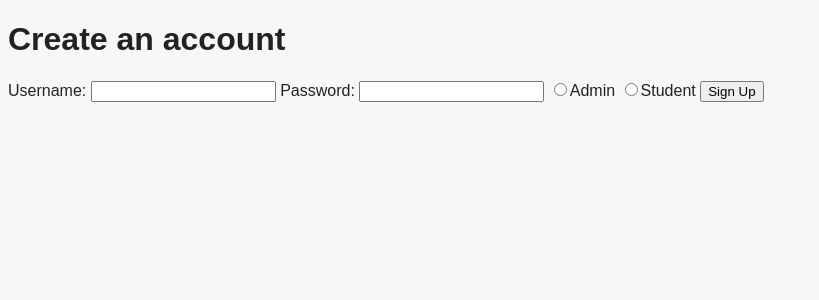
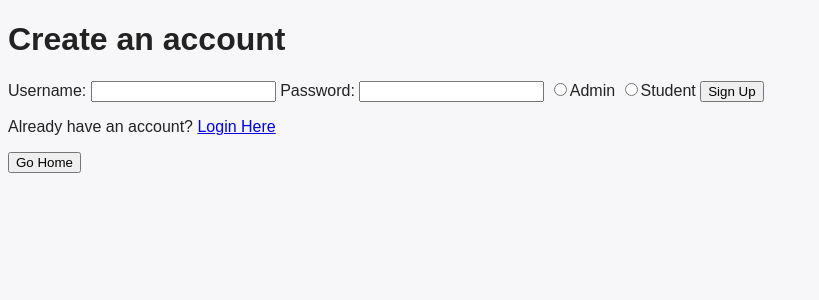
Before and after one commit to dwgrob/331-Course-Rating-System, a Flask app: page /register in a window 1280 px wide. Shown: the top 300 px of the page, without its empty margins (0-819 px from the left). Run offline with Flask 3, Linux system fonts and the light colour scheme.

Commit message:
adding the changes made in lab

```diff
--- a/templates/register.html
+++ b/templates/register.html
@@ -44,4 +44,12 @@
         <input type="radio" name="options" id="option2" value=2>Student</input>
         <button type="submit">Sign Up</button>
     </form>
+
+    <div>
+      <p>Already have an account? <a href="/login">Login Here</a></p>
+    </div>
+
+    <div>
+        <button onclick="location.href='/'">Go Home</button>
+    </div>
 </body>
```
Also changed, not shown: app.py (+13 -4 lines), instance/courses.db.
